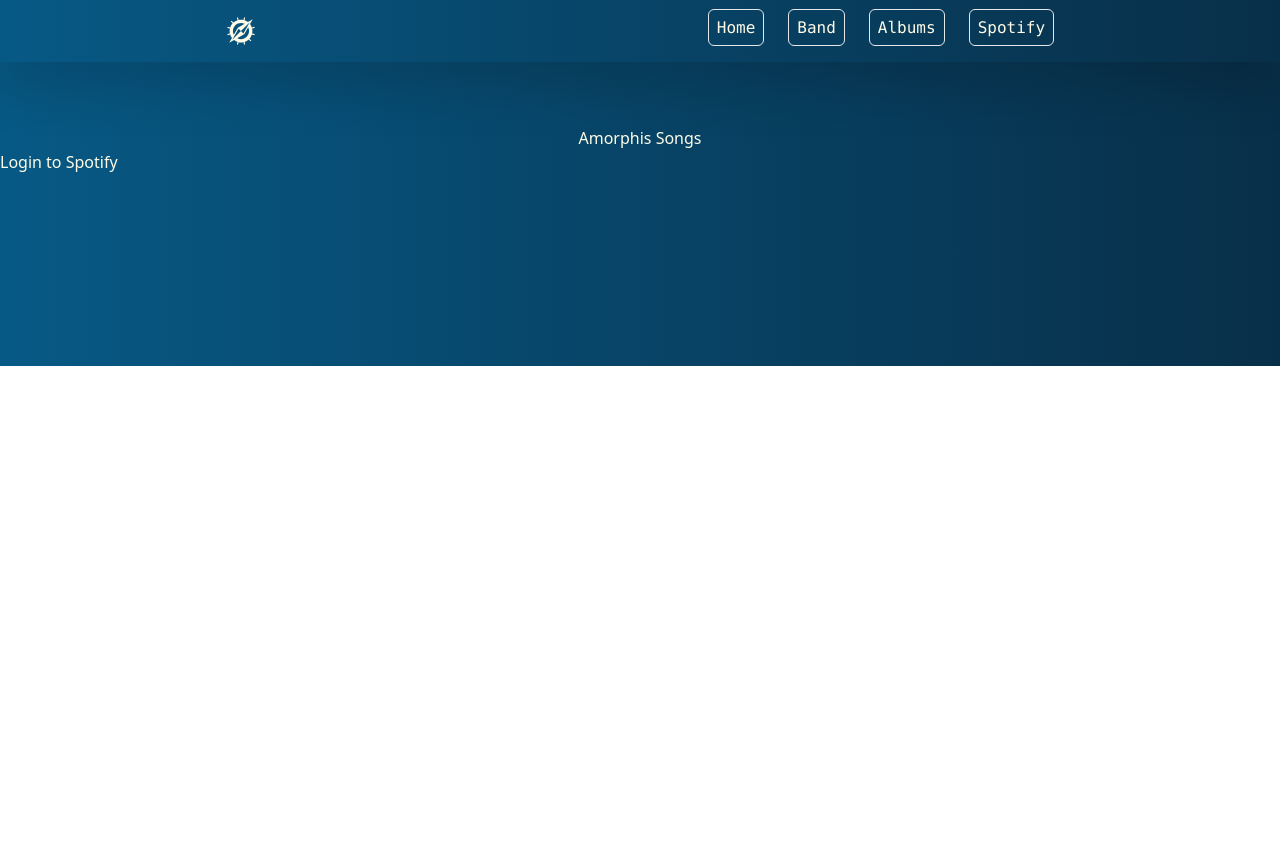
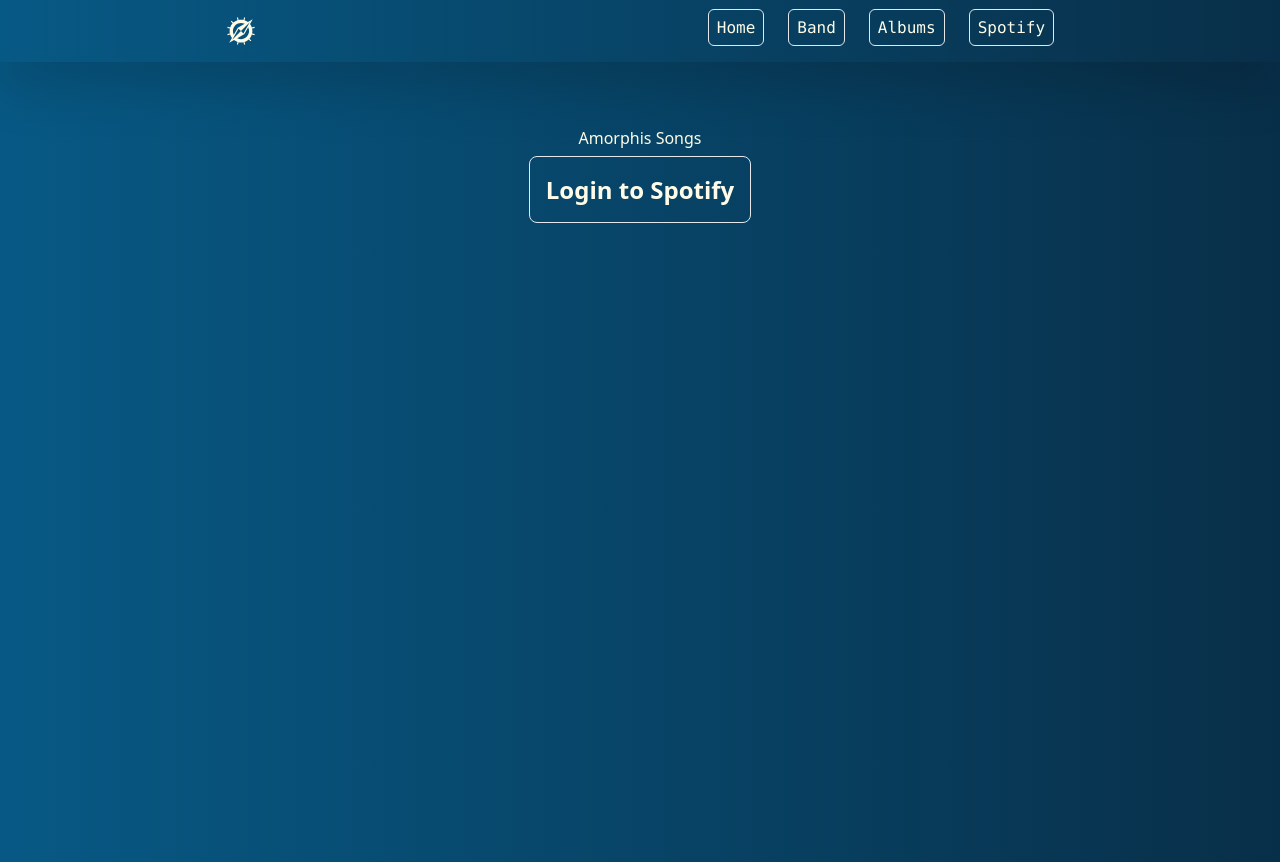
Before and after one commit to Myk-benot/Amorphis, a React (Vite) app: page /Spotify in a window 1280 px wide. Before the commit the page ends 800 px from the top, so only its background shows below. Built offline with nearby package versions, Linux system fonts and the light colour scheme; the HTML template or start-up script is replaced by a standard one.

Commit message:
minor css change

```diff
--- a/src/components/Albums.jsx
+++ b/src/components/Albums.jsx
@@ -3,9 +3,11 @@
 export default function Albums() {
   return (
     <>
-      <img></img>
-      <div>
-        <h1>Albums</h1>
+      <div class="bg-gradient-to-r from-sky-800 to-sky-950 h-screen text-yellow-50 font-mono">
+        <img></img>
+        <div>
+          <h1>Albums</h1>
+        </div>
       </div>
     </>
   );
--- a/src/components/Nav.jsx
+++ b/src/components/Nav.jsx
@@ -11,7 +11,7 @@
           <li>
             <Link
               to="/"
-              class="text-yellow-50 border p-2 rounded-md hover:border-slate-900 hover:font-bold"
+              class="text-yellow-50 border p-2 rounded-md hover:border-yellow-800 hover:font-bold"
             >
               Home
             </Link>
@@ -19,7 +19,7 @@
           <li>
             <Link
               to="/Band"
-              class="text-yellow-50 border p-2 rounded-md hover:border-slate-900 hover:font-bold"
+              class="text-yellow-50 border p-2 rounded-md hover:border-yellow-800 hover:font-bold"
             >
               Band
             </Link>
@@ -27,7 +27,7 @@
           <li>
             <Link
               to="/Albums"
-              class="text-yellow-50 border p-2 rounded-md hover:border-slate-900 hover:font-bold"
+              class="text-yellow-50 border p-2 rounded-md hover:border-yellow-800 hover:font-bold"
             >
               Albums
             </Link>
@@ -35,7 +35,7 @@
           <li>
             <Link
               to="/Spotify"
-              class="text-yellow-50 border p-2 rounded-md hover:border-slate-900 hover:font-bold"
+              class="text-yellow-50 border p-2 rounded-md hover:border-yellow-800 hover:font-bold"
             >
               Spotify
             </Link>
--- a/src/components/Spotify.jsx
+++ b/src/components/Spotify.jsx
@@ -82,18 +82,19 @@
     ));
   };
   return (
-    <div class=" text-yellow-50 py-16 bg-gradient-to-r from-sky-800 to-sky-950 ">
-      <h1 class="text-center">Amorphis Songs</h1>
+    <div class=" text-yellow-50 py-16 bg-gradient-to-r from-sky-800 to-sky-950 h-screen text-center">
+      <h1 class="text-center pb-6">Amorphis Songs</h1>
       {!token ? (
         <a
+          class="font-bold text-2xl border p-4 rounded-lg hover:text-4xl hover:border-yellow-800"
           href={`${AUTH_ENDPOINT}?client_id=${CLIENT_ID}&redirect_uri=${REDIRECT_URI}&response_type=${RESPONSE_TYPE}`}
         >
           Login to Spotify
         </a>
       ) : (
-        <h2 class="text-center">Welcome to Amorphis Songs</h2>
+        <h2>Welcome to Amorphis Songs</h2>
       )}
-      <div class="grid grid-col-1 md:grid-cols-2 lg:grid-cols-3 gap-4 py-16 px-2 ">
+      <div class="grid grid-col-1 md:grid-cols-2 lg:grid-cols-3 gap-4 py-16 px-2 bg-gradient-to-r from-sky-800 to-sky-950">
         {songs.length > 0 && renderSongs()}
       </div>
     </div>
```
